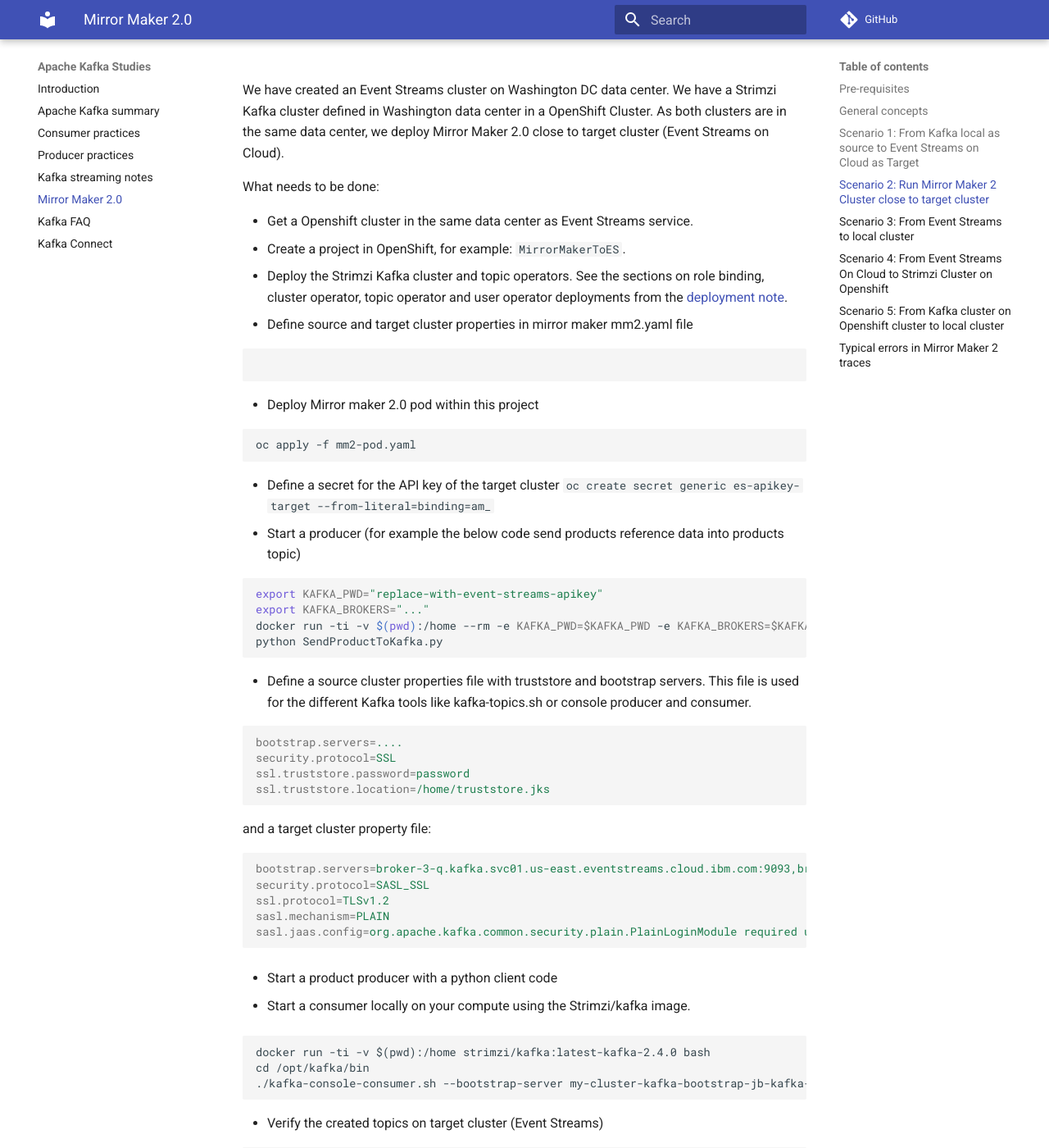
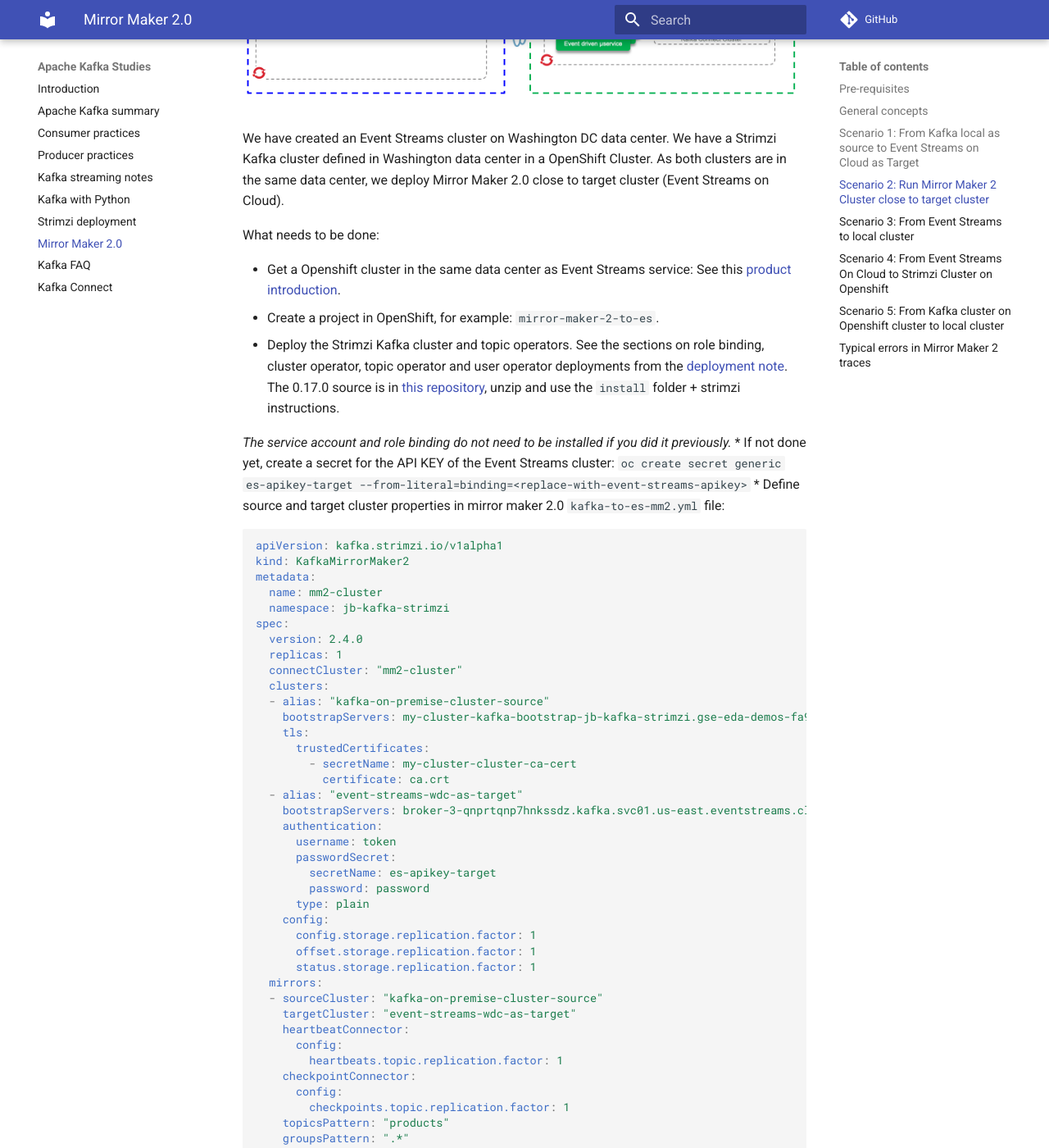
Before and after one commit to jbcodeforce/kafka-studies, an MkDocs documentation site: the page built from docs/mirrormaker.md, in a window 1280 px wide and 1400 px high, scrolled down 6004 px. Shown: the whole window at 82% size. Built offline with MkDocs 1.6.1 and Material for MkDocs 9.7.7, drawn with Linux system fonts in a browser that asks for light colours; comment, search, counter and statistics services are not loaded; some of the changed text lies outside the part shown.

Commit message:
move python kafka code here, and work on scenario 2

````diff
--- a/docs/mirrormaker.md
+++ b/docs/mirrormaker.md
@@ -164,6 +164,8 @@
 $ /home/local-cluster/launchMM2.sh
 ```
 
+*This script is updating a template properties file with the values of the environment variables and call  `/opt/kafka/bin/connect-mirror-maker.sh`*
+
 The trace includes a ton of messages, which demonstrate different consumers and producers, workers and tasks. The logs can be found in the `/tmp/logs` folder. The table includes some of the elements of this configuration:
 
 | Name | Description |
@@ -191,24 +193,63 @@
 
 What needs to be done:
 
-* Get a Openshift cluster in the same data center as Event Streams service.
-* Create a project in OpenShift, for example: `MirrorMakerToES`.
-* Deploy the Strimzi Kafka cluster and topic operators. See the sections on role binding, cluster operator, topic operator and user operator deployments from the [deployment note](strimzi-deploy.md).
-* Define source and target cluster properties in mirror maker mm2.yaml file
+* Get a Openshift cluster in the same data center as Event Streams service: See this [product introduction](https://cloud.ibm.com/kubernetes/catalog/about?platformType=openshift).
+* Create a project in OpenShift, for example: `mirror-maker-2-to-es`.
+* Deploy the Strimzi Kafka cluster and topic operators. See the sections on role binding, cluster operator, topic operator and user operator deployments from the [deployment note](strimzi-deploy.md). The 0.17.0 source is in [this repository](https://github.com/strimzi/strimzi-kafka-operator/releases), unzip and use the `install` folder + strimzi instructions.
+
+   *The service account and role binding do not need to be installed if you did it previously.*
+* If not done yet, create a secret for the API KEY of the Event Streams cluster:
+`oc create secret generic es-apikey-target --from-literal=binding=<replace-with-event-streams-apikey>`
+* Define source and target cluster properties in mirror maker 2.0 `kafka-to-es-mm2.yml` file:
+
+```yaml
+apiVersion: kafka.strimzi.io/v1alpha1
+kind: KafkaMirrorMaker2
+metadata:
+  name: mm2-cluster
+  namespace: jb-kafka-strimzi
+spec:
+  version: 2.4.0
+  replicas: 1
+  connectCluster: "mm2-cluster"
+  clusters:
+  - alias: "kafka-on-premise-cluster-source"
+    bootstrapServers: my-cluster-kafka-bootstrap-jb-kafka-strimzi.gse-eda-demos-fa9ee67c9ab6a7791435450358e564cc-0001.us-east.containers.appdomain.cloud:443
+    tls:
+      trustedCertificates:
+        - secretName: my-cluster-cluster-ca-cert
+          certificate: ca.crt
+  - alias: "event-streams-wdc-as-target"
+    bootstrapServers: broker-3-qnprtqnp7hnkssdz.kafka.svc01.us-east.eventstreams.cloud.ibm.com:9093,broker-1-qnprtqnp7hnkssdz.kafka.svc01.us-east.eventstreams.cloud.ibm.com:9093,broker-0-qnprtqnp7hnkssdz.kafka.svc01.us-east.eventstreams.cloud.ibm.com:9093,broker-5-qnprtqnp7hnkssdz.kafka.svc01.us-east.eventstreams.cloud.ibm.com:9093,broker-2-qnprtqnp7hnkssdz.kafka.svc01.us-east.eventstreams.cloud.ibm.com:9093,broker-4-qnprtqnp7hnkssdz.kafka.svc01.us-east.eventstreams.cloud.ibm.com:9093
+    authentication:
+      username: token
+      passwordSecret:
+        secretName: es-apikey-target
+        password: password
+      type: plain
+    config:
+      config.storage.replication.factor: 1
+      offset.storage.replication.factor: 1
+      status.storage.replication.factor: 1
+  mirrors:
+  - sourceCluster: "kafka-on-premise-cluster-source"
+    targetCluster: "event-streams-wdc-as-target"
+    heartbeatConnector:
+      config:
+        heartbeats.topic.replication.factor: 1
+    checkpointConnector:
+      config:
+        checkpoints.topic.replication.factor: 1
+    topicsPattern: "products"
+    groupsPattern: ".*"
+```
+
+* Deploy Mirror maker 2.0 within this project
 
 ```
+oc apply -f kafka-to-es-mm2.yaml
 ```
 
-* Deploy Mirror maker 2.0 pod within this project
-
-```
-oc apply -f mm2-pod.yaml
-```
-
-
-
-* Define a secret for the API key of the target cluster
-`oc create secret generic es-apikey-target --from-literal=binding=am_`
 * Start a producer (for example the below code send products reference data into products topic)
 
 ```shell
@@ -289,10 +330,9 @@
 
 We have created an Event Streams cluster on Washington DC data center. We have a Strimzi Kafka cluster defined in Washington data center in a OpenShift Cluster. As both clusters are in the same data center, we deploy Mirror Maker 2.0 close to target cluster (Event Streams on Cloud).
 
-
-
 ## Scenario 4: From Event Streams On Cloud to Strimzi Cluster on Openshift
 
+![](images/mm2-test2.png)
 
 ## Scenario 5: From Kafka cluster on Openshift cluster to local cluster
 
--- a/mkdocs.yml
+++ b/mkdocs.yml
@@ -6,6 +6,8 @@
   - Consumer practices: https://ibm-cloud-architecture.github.io/refarch-eda/kafka/consumers
   - Producer practices: https://ibm-cloud-architecture.github.io/refarch-eda/kafka/producers
   - Kafka streaming notes: kstreams.md
+  - Kafka with Python: python.md
+  - Strimzi deployment: strimzi-deploy.md
   - Mirror Maker 2.0: mirrormaker.md
   - Kafka FAQ: https://ibm-cloud-architecture.github.io/refarch-eda/kafka/FAQ
   - Kafka Connect: https://ibm-cloud-architecture.github.io/refarch-eda/kafka/connect
````
Also changed, not shown: other parts of docs/mirrormaker.md (+7 -7 lines), docs/index.md (+4 -0 lines), docs/python.md (added, +56 -0 lines), docs/images/mm2-local-to-es.png, 10 other files.
